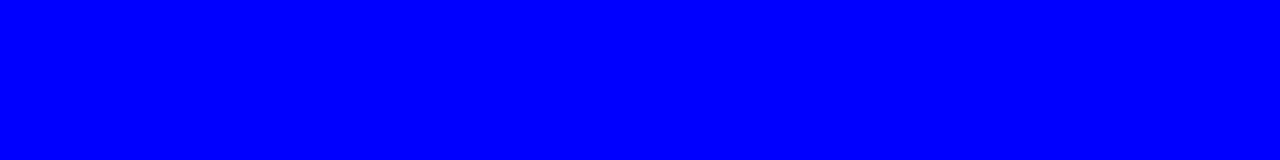
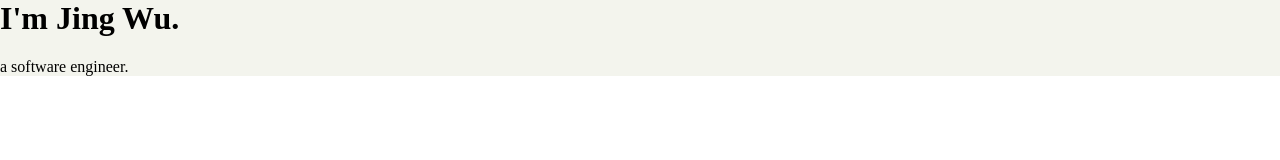
Before and after one commit to joviwyel/MySite, a plain HTML site: page index.html in a window 1280 px wide. Drawn offline with Linux system fonts and the light colour scheme.

Commit message:
Add more details

```diff
--- a/css/styles.css
+++ b/css/styles.css
@@ -1,3 +1,13 @@
+div{
+  background-color: #F3F4ED;
+}
+
 body{
-  background-color: blue;
+  margin-left: 0;
+  margin-right: 0;
+  margin-top: 0;
 }
+
+h1{
+  margin-top: 0;
+}
--- a/index.html
+++ b/index.html
@@ -2,11 +2,18 @@
 <html lang="en" dir="ltr">
   <head>
     <meta charset="utf-8">
-    <title>Jing Wu - a softerware engineer</title>
+    <title>Jing Wu - a software engineer</title>
     <link rel="stylesheet" href="css/styles.css">
     <link rel="icon" href="favicon.ico">
   </head>
   <body>
 
+    <div class="">
+      <h1>I'm Jing Wu.</h1>
+      <p>
+        a software engineer.
+        </p>
+    </div>
+
   </body>
 </html>
```
